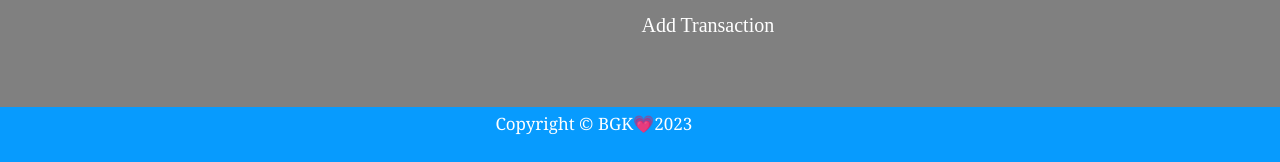
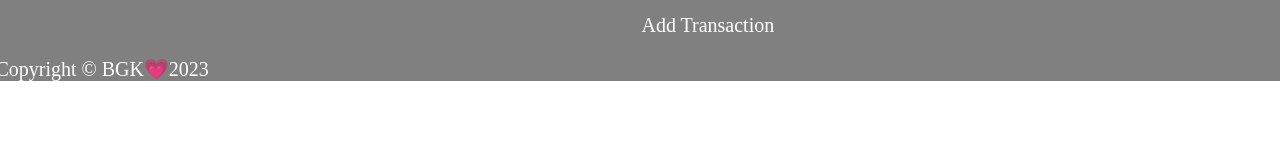
Before and after one commit to BandiniKohare2001/expense-tracker-, a React app in the folder client/: page / in a window 1280 px wide. Shown: the part 1302-1464 px from the top of the page. After the commit the page ends 1383 px from the top, so only its background shows below. Built offline with nearby package versions, Linux system fonts and the light colour scheme.

Commit message:
add few changes

```diff
--- a/client/src/components/Footer/Footer.css
+++ b/client/src/components/Footer/Footer.css
@@ -11,15 +11,7 @@
   footer{
     margin: -1%;
   }
-  .copyright{
-    background-color: rgb(7, 155, 254);
-  padding-left: 500px;
- height: 50px;
-    font-size: 17px;
-    margin-top: 50px;
-    padding-top: 5px;
-    font-family: 'Cambria', 'Cochin', Georgia, Times, 'Times New Roman', serif;
-  }
+
   .container{
     display: flex;
     justify-content: space-evenly;
--- a/client/src/views/Transactions/Transactions.js
+++ b/client/src/views/Transactions/Transactions.js
@@ -131,7 +131,6 @@ setBalance(totalCredit-totalDebit)
                                         >✒️ Edit </p>
                                     </div>
                                        <div className="date"> <p className='edit-icon' onClick={() => { deleteUserTransaction(_id) }} >🗑️ Delete</p></div>
-
                                 </div>
 
 
```
